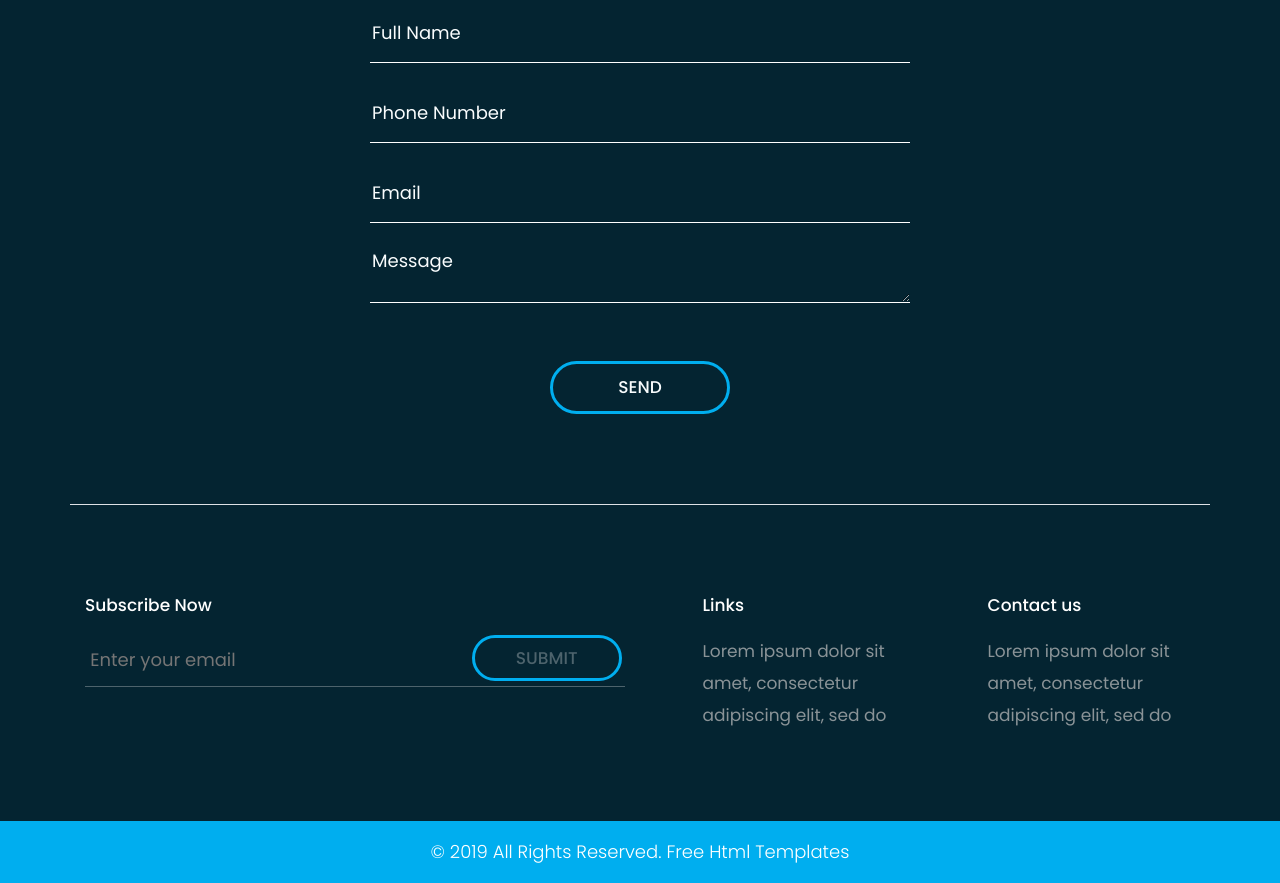
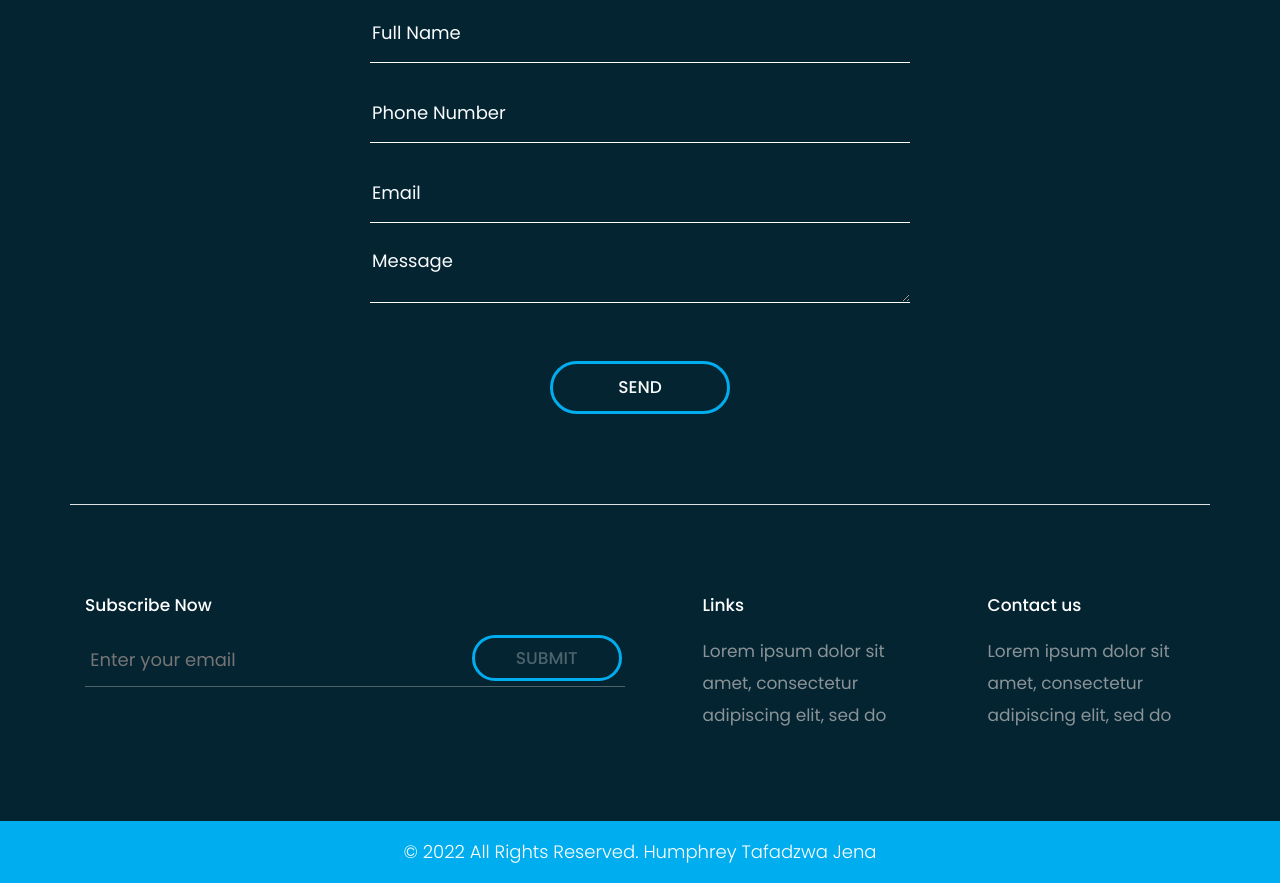
Before and after one commit to Humphrey-T-Jena/htjena, a plain HTML site: page index.html in a window 1280 px wide. Shown: the part 3033-3916 px from the top of the page. Drawn offline with nearby package versions, Linux system fonts and the light colour scheme.

Commit message:
updated copywirte info

```diff
--- a/index.html
+++ b/index.html
@@ -290,7 +290,9 @@
                 <div class="container">
                     <div class="row">
                         <div class="col-md-12">
-                            <p>© 2019 All Rights Reserved. <a href="https://html.design/"> Free Html Templates</a></p>
+                            <p>© 2022 All Rights Reserved.
+                                <a href="#"> Humphrey Tafadzwa Jena</a>
+                            </p>
                         </div>
                     </div>
                 </div>
```
